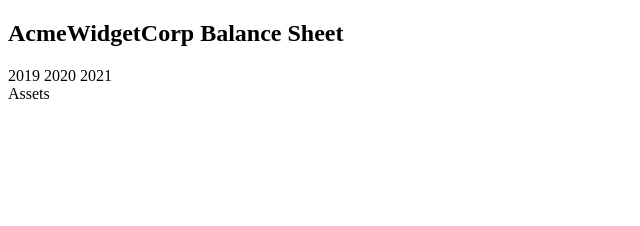
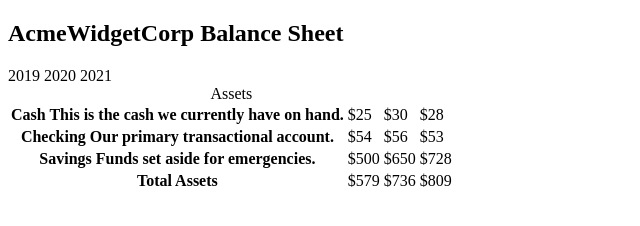
Before and after one commit to manup-tm/Learning-with-Adam-Uncle, a plain HTML site: page CSS/BalanceSheet/index.html in a window 1280 px wide. Shown: the whole page, without its empty margins (0-640 px from the left). Drawn offline with Linux system fonts and the light colour scheme.

Commit message:
feat: update table structure for Assets in Balance Sheet with detailed data rows

```diff
--- a/CSS/BalanceSheet/index.html
+++ b/CSS/BalanceSheet/index.html
@@ -26,11 +26,32 @@
               Assets
             </caption>
             <thead>
-              <tr>
-                <td></td>
-                <th></th>
-                <th></th>
-                <th></th>
+              </tr>
+            </thead>
+            <tbody>
+              <tr class="data">
+                <th>Cash <span class="description">This is the cash we currently have on hand.</span></th>
+                <td>$25</td>
+                <td>$30</td>
+                <td class="current">$28</td>
+              </tr>
+              <tr class="data">
+                <th>Checking <span class="description">Our primary transactional account.</span></th>
+                <td>$54</td>
+                <td>$56</td>
+                <td class="current">$53</td>
+              </tr>
+              <tr class="data">
+                <th>Savings <span class="description">Funds set aside for emergencies.</span></th>
+                <td>$500</td>
+                <td>$650</td>
+                <td class="current">$728</td>
+              </tr>
+              <tr class="total">
+                <th>Total <span class="sr-only">Assets</span></th>
+                <td>$579</td>
+                <td>$736</td>
+                <td class="current">$809</td>
               </tr>
             </thead>
             <tbody></tbody>
```
